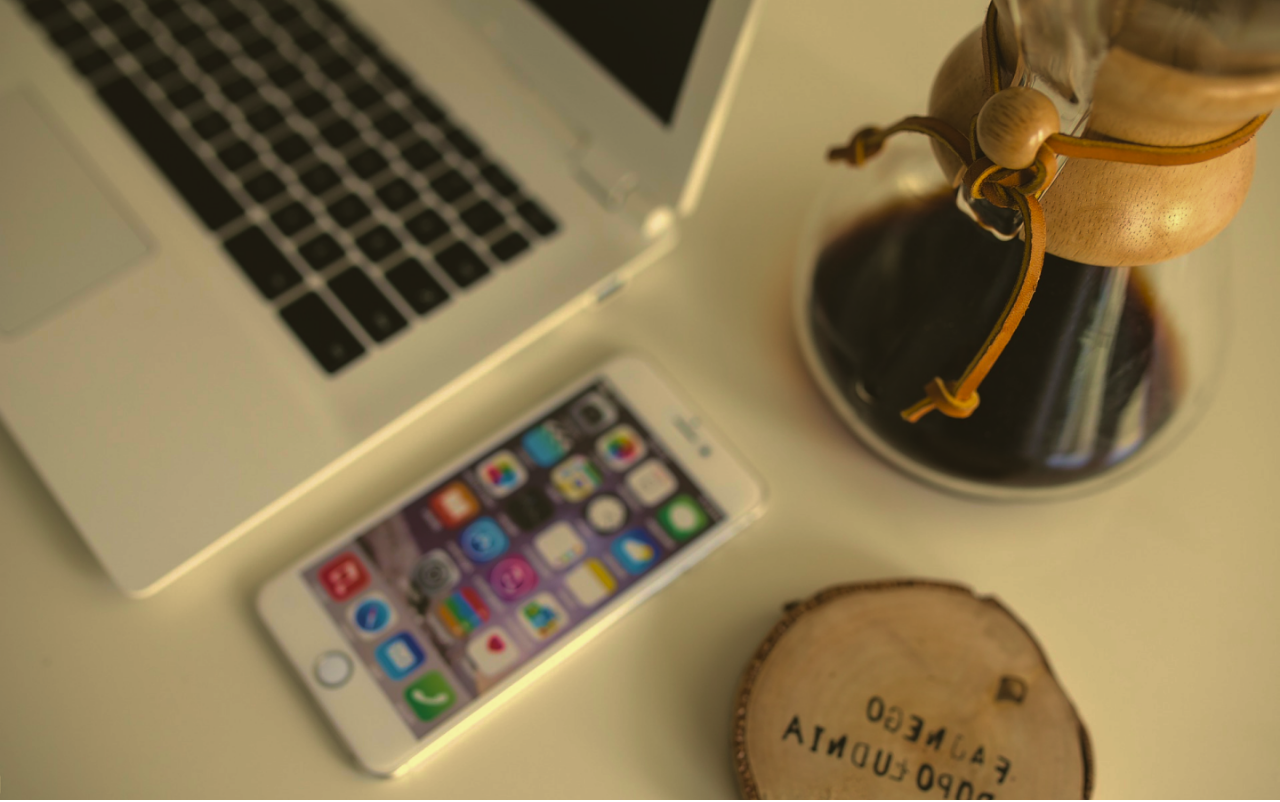
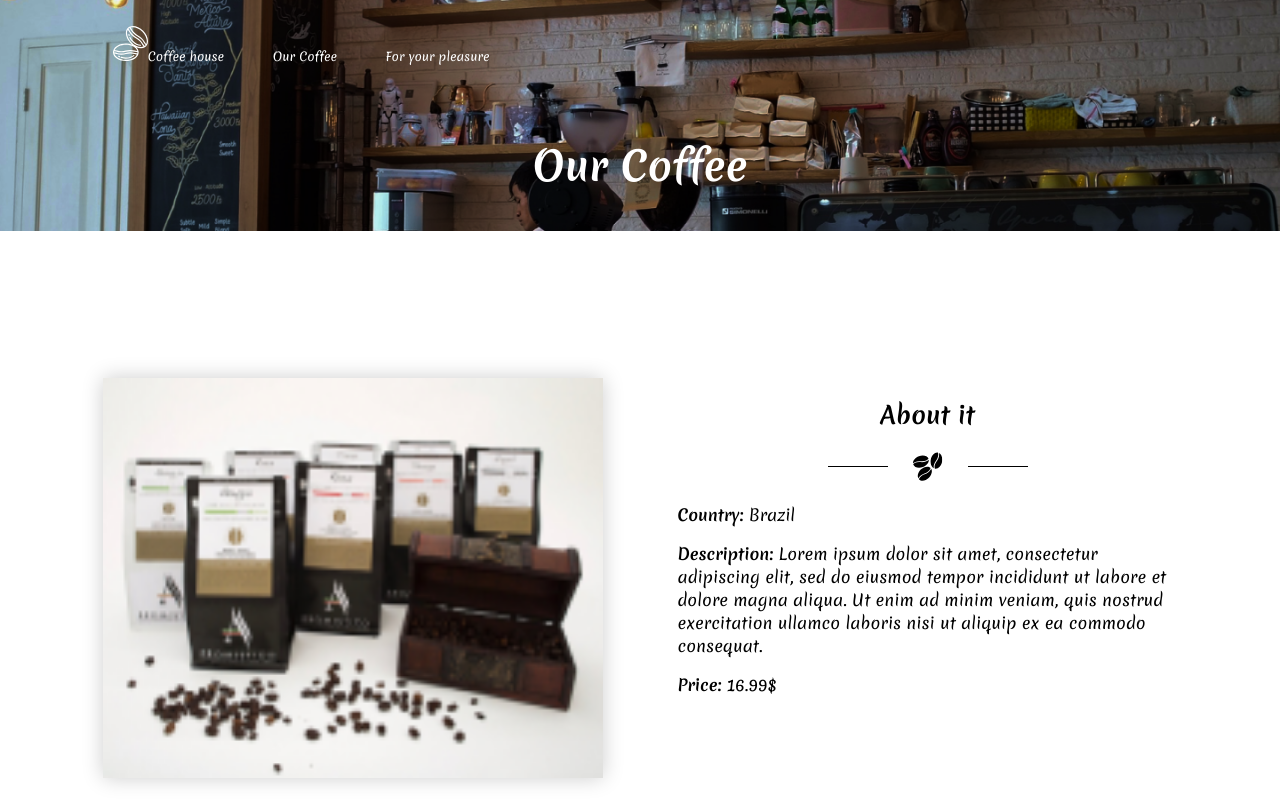
Before and after one commit to hipetech/CoffeeShop, a React (Create React App) app: page /itemPage in a window 1280 px wide. Before the commit this address had no page. Shown: the top 802 px of the page. Built offline with nearby package versions, Linux system fonts and the light colour scheme.

Commit message:
Item page has been added;

```diff
--- a/src/App.js
+++ b/src/App.js
@@ -4,6 +4,7 @@ import MainPage from "./pages/MainPage";
 import ForYourPleasure from "./pages/ForYourPleasure";
 import OurCoffee from "./pages/OurCoffee";
 import Navigation from "./components/Navigation/Navigation";
+import ItemPage from "./pages/ItemPage";
 
 class App extends React.Component {
     render() {
@@ -11,9 +12,10 @@ class App extends React.Component {
             <>
                 <Routes>
                     <Route path="/" element={<Navigation/>}>
-                        <Route path="/" element={<MainPage/>}/>
-                        <Route path="/ourCoffee" element={<OurCoffee/>}/>
-                        <Route path="/forYourPleasure" element={<ForYourPleasure/>}/>
+                        <Route path={"/"} element={<MainPage/>} />
+                        <Route path={"/ourCoffee"} element={<OurCoffee/>} />
+                        <Route path={"/forYourPleasure"} element={<ForYourPleasure/>} />
+                        <Route path={"/itemPage"} element={<ItemPage />} />
                     </Route>
                 </Routes>
             </>
--- a/src/components/itemCard/itemCard.css
+++ b/src/components/itemCard/itemCard.css
@@ -44,3 +44,7 @@
 .content-container > h3 {
     text-align: right;
 }
+
+.nav-link {
+    color: black;
+}
--- a/src/components/itemCard/itemCard.jsx
+++ b/src/components/itemCard/itemCard.jsx
@@ -1,6 +1,7 @@
 import React from "react";
 import "./itemCard.css";
 import PropTypes from "prop-types";
+import {NavLink} from "react-router-dom";
 
 export default class ItemCard extends React.Component {
     constructor(props){
@@ -11,6 +12,7 @@ export default class ItemCard extends React.Component {
     render(){
         return (
             <>
+                <NavLink to={"/itemPage"} className={"nav-link"}>
                     <div className="card">
                         <div className="img-container">
                             <img className="product-img" src={this.props.itemData.img} alt="Coffee"/>
@@ -21,6 +23,7 @@ export default class ItemCard extends React.Component {
                             <h3>{this.props.itemData.price}</h3>
                         </div>
                     </div>
+                </NavLink>
 
             </>
         );
--- /dev/null
+++ b/src/components/itemDescription/itemDescription.css
@@ -0,0 +1,60 @@
+.itemDescription {
+    width: 1075px;
+    height: 400px;
+    margin: 150px auto;
+    display: flex;
+    flex-direction: row;
+    justify-content: space-between;
+
+}
+
+.itemInfo {
+    width: 500px;
+    margin-bottom: 100px;
+}
+
+.descriptionTittle {
+    text-align: center;
+}
+
+.itemImg > img {
+    width: 100%;
+    height: 100%;
+}
+
+.itemImg {
+    width: 500px;
+    object-fit: cover;
+    box-shadow: 0 0 20px rgba(0, 0, 0, 0.2);
+}
+
+@media screen and (max-width: 1100px){
+    .itemDescription {
+        flex-direction: column;
+        align-items: center;
+        width: 300px;
+        height: 450px;
+    }
+
+    .itemInfo {
+        width: 430px;
+    }
+
+    .itemImg {
+        width: 400px;
+    }
+}
+
+@media screen and (max-width: 500px){
+    .itemDescription {
+        width: 200px;
+    }
+
+    .itemInfo {
+        width: 300px;
+    }
+
+    .itemImg {
+        width: 300px;
+    }
+}
--- /dev/null
+++ b/src/components/itemDescription/itemDescription.jsx
@@ -0,0 +1,45 @@
+import React from "react";
+import "./itemDescription.css";
+import PropTypes from "prop-types";
+
+export class ItemDescription extends React.Component {
+    constructor(props) {
+        super(props);
+    }
+
+    render() {
+        return (
+            <>
+                <section className="itemDescription">
+                    <div className="itemImg">
+                        <img src={this.props.image} alt="Item Description"/>
+                    </div>
+                    <article className="itemInfo">
+                        <div className="descriptionTittle">
+                            <h2>
+                                About it
+                            </h2>
+                            <img src={"./Beans-logo-dark.svg"} alt="Logo" />
+                        </div>
+                        <p>
+                            <b>Country:</b> {this.props.country}
+                        </p>
+                        <p>
+                            <b>Description:</b> {this.props.description}
+                        </p>
+                        <p>
+                            <b>Price:</b> {this.props.price}
+                        </p>
+                    </article>
+                </section>
+            </>
+        );
+    }
+}
+
+ItemDescription.propTypes = {
+    image: PropTypes.string,
+    country: PropTypes.string,
+    description: PropTypes.string,
+    price: PropTypes.string
+};
--- a/src/pages/ItemPage.jsx
+++ b/src/pages/ItemPage.jsx
@@ -1,9 +1,25 @@
 import React from "react";
+import HeadTittle from "../components/HeadTittle/HeadTittle";
+import {ItemDescription} from "../components/itemDescription/itemDescription";
 
-const ItemPage = () => {
-    return (
-        <h1>ItemPage</h1>
-    );
-};
+export class ItemPage extends React.Component {
+    constructor(props) {
+        super(props);
+    }
+
+    render() {
+        return (
+            <>
+                <HeadTittle backgroundImage={"./ourCoffeeBackground.png"} titleText={"Our Coffee"}/>
+                <ItemDescription
+                    image={"product-3.png"}
+                    country={"Brazil"}
+                    description={"Lorem ipsum dolor sit amet, consectetur adipiscing elit, sed do eiusmod tempor incididunt ut labore et dolore magna aliqua. Ut enim ad minim veniam, quis nostrud exercitation ullamco laboris nisi ut aliquip ex ea commodo consequat."}
+                    price={"16.99$"}
+                />
+            </>
+        );
+    }
+}
 
 export default ItemPage;
--- a/src/pages/OurCoffee.jsx
+++ b/src/pages/OurCoffee.jsx
@@ -9,17 +9,53 @@ class OurCoffee extends Component {
         super(props);
         this.state = {
             itemsData: [
-                {img: "product-3.png", heading: "AROMISTICO Coffee 1 kg", country: "Brazil", price: "6.99$"},
-                {img: "product-3.png", heading: "BROMISTICO Coffee 1 kg", country: "Kenya", price: "6.99$"},
-                {img: "product-3.png", heading: "CROMISTICO Coffee 1 kg", country: "Columbia", price: "6.99$"},
-                {img: "product-3.png", heading: "DROMISTICO Coffee 1 kg", country: "Brazil", price: "6.99$"},
-                {img: "product-3.png", heading: "EROMISTICO Coffee 1 kg", country: "Brazil", price: "6.99$"},
-                {img: "product-3.png", heading: "FROMISTICO Coffee 1 kg", country: "Brazil", price: "6.99$"}
+                {
+                    img: "product-3.png",
+                    heading: "AROMISTICO Coffee 1 kg",
+                    country: "Brazil",
+                    price: "6.99$",
+                    description: "Lorem ipsum dolor sit amet, consectetur adipiscing elit, sed do eiusmod tempor incididunt ut labore et dolore magna aliqua. Ut enim ad minim veniam, quis nostrud exercitation ullamco laboris nisi ut aliquip ex ea commodo consequat."
+                },
+                {
+                    img: "product-3.png",
+                    heading: "BROMISTICO Coffee 1 kg",
+                    country: "Kenya",
+                    price: "6.99$",
+                    description: "Lorem ipsum dolor sit amet, consectetur adipiscing elit, sed do eiusmod tempor incididunt ut labore et dolore magna aliqua. Ut enim ad minim veniam, quis nostrud exercitation ullamco laboris nisi ut aliquip ex ea commodo consequat."
+                },
+                {
+                    img: "product-3.png",
+                    heading: "CROMISTICO Coffee 1 kg",
+                    country: "Columbia",
+                    price: "6.99$",
+                    description: "Lorem ipsum dolor sit amet, consectetur adipiscing elit, sed do eiusmod tempor incididunt ut labore et dolore magna aliqua. Ut enim ad minim veniam, quis nostrud exercitation ullamco laboris nisi ut aliquip ex ea commodo consequat."
+                },
+                {
+                    img: "product-3.png",
+                    heading: "DROMISTICO Coffee 1 kg",
+                    country: "Brazil",
+                    price: "6.99$",
+                    description: "Lorem ipsum dolor sit amet, consectetur adipiscing elit, sed do eiusmod tempor incididunt ut labore et dolore magna aliqua. Ut enim ad minim veniam, quis nostrud exercitation ullamco laboris nisi ut aliquip ex ea commodo consequat."
+                },
+                {
+                    img: "product-3.png",
+                    heading: "EROMISTICO Coffee 1 kg",
+                    country: "Brazil",
+                    price: "6.99$",
+                    description: "Lorem ipsum dolor sit amet, consectetur adipiscing elit, sed do eiusmod tempor incididunt ut labore et dolore magna aliqua. Ut enim ad minim veniam, quis nostrud exercitation ullamco laboris nisi ut aliquip ex ea commodo consequat."
+                },
+                {
+                    img: "product-3.png",
+                    heading: "FROMISTICO Coffee 1 kg",
+                    country: "Brazil",
+                    price: "6.99$",
+                    description: "Lorem ipsum dolor sit amet, consectetur adipiscing elit, sed do eiusmod tempor incididunt ut labore et dolore magna aliqua. Ut enim ad minim veniam, quis nostrud exercitation ullamco laboris nisi ut aliquip ex ea commodo consequat."
+                }
             ],
             filterStatus: false
         };
         this.filterList = [];
-        this.filtered = this.state.itemsData;
+        this.restored = this.state.itemsData;
     }
 
     searchEmp = (items, term) => {
@@ -28,19 +64,19 @@ class OurCoffee extends Component {
                 return item.heading.indexOf(term) > -1;
             });
         } else {
-            return this.filtered;
+            return items;
         }
     };
 
     searchElement = (e) => {
-        this.setState({itemsData: this.searchEmp(this.filtered, e.target.value)});
+        this.setState({itemsData: this.searchEmp(this.restored, e.target.value)});
     };
 
     filter = () => {
         if (this.filterList.length !== 0) {
-            this.setState({itemsData: this.filtered.filter(item => this.filterList.includes(item.country))});
+            this.setState({itemsData: this.restored.filter(item => this.filterList.includes(item.country))});
         } else {
-            this.setState({itemsData: this.filtered});
+            this.setState({itemsData: this.restored});
         }
     };
 
```
Also changed, not shown: .eslintrc.json. Lines whose indentation alone changed are shown as unchanged.
